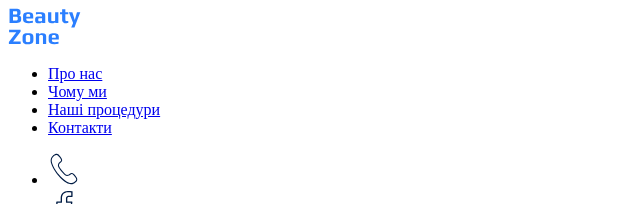
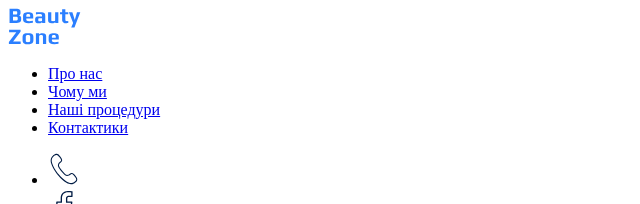
Before and after one commit to olegmalin1/Genius, a plain HTML site: page index.html in a window 1280 px wide. Shown: the top 204 px of the page, 0-640 px from the left. Drawn offline with Linux system fonts and the light colour scheme.

Commit message:
new commit

```diff
--- a/index.html
+++ b/index.html
@@ -13,7 +13,7 @@
           <li><a href="#">Про нас</a></li>
           <li><a href="#">Чому ми</a></li>
           <li><a href="#">Наші процедури</a></li>
-          <li><a href="#">Контакти</a></li>
+          <li><a href="#">Контактики</a></li>
         </ul>
         <address>
           <ul>
```
